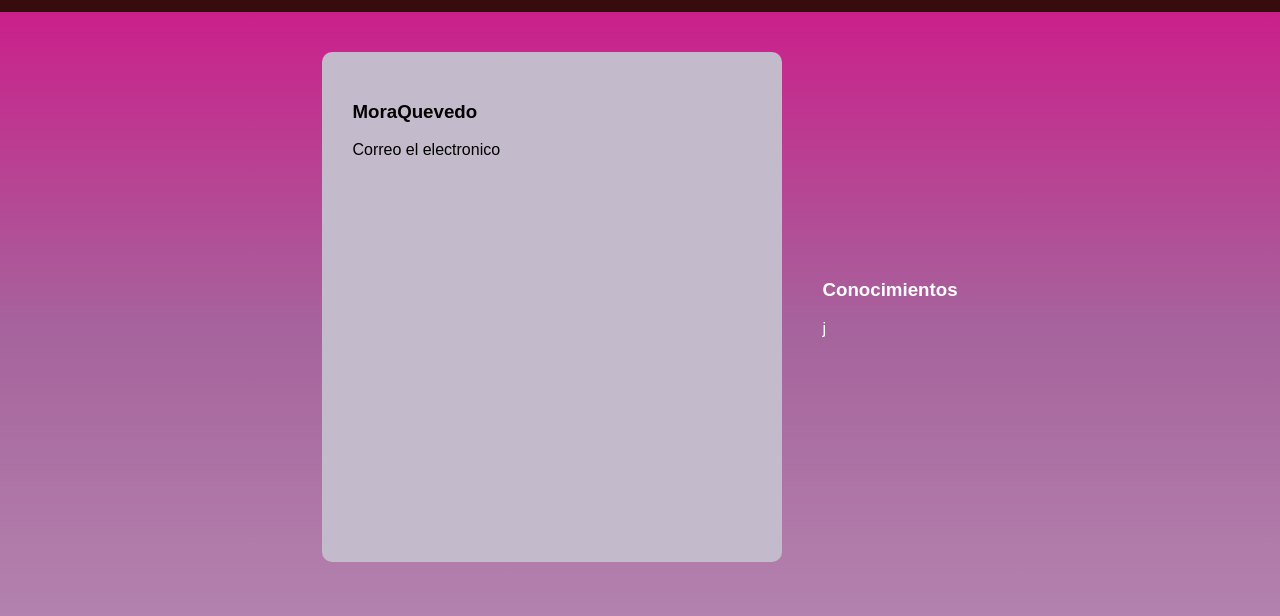
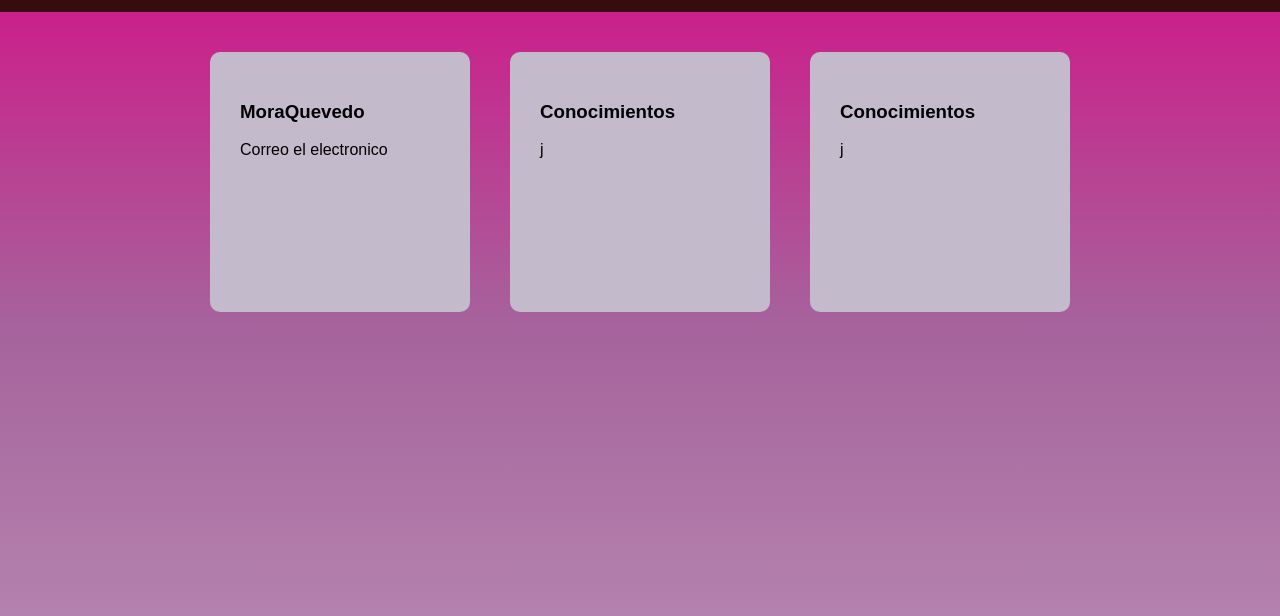
Before and after one commit to MoraQvd/portafolio, a plain HTML site: page index.html in a window 1280 px wide. Both pictures are taken after a click on the link "PROYECTOS". Shown: the part 72-688 px from the top of the page. Drawn offline with nearby package versions, Linux system fonts and the light colour scheme.

Commit message:
retoques

```diff
--- a/index.html
+++ b/index.html
@@ -258,6 +258,11 @@
                 <h3>Conocimientos</h3>
                 <p>j</p>
             </div>
+
+            <div class="seccion_proyectos3 seccion-4">
+              <h3>Conocimientos</h3>
+              <p>j</p>
+          </div>
         </div>
     </section>
 
--- a/styles.css
+++ b/styles.css
@@ -128,24 +128,27 @@ nav a:hover::after {
 
 }
 
-#dylan:hover {
+#mora:hover {
     color: rgba(40, 0, 142, 0.89); /* El color que deseas para resaltar la palabra */
     font-weight: bold; /* Opcional: puedes hacerla en negrita para un mayor efecto */
 }
 
-
-
-
-
-
+.seccion_autor1 {
+    background: #c3bbcc;
+    color: #000000;
+    border-radius: 10px;
+    padding: 10px;
+    height: 250px;
+    width: 250px;
+}
 
 .seccion_autor2 {
     background: #c3bbcc;
     color: #000000;
     border-radius: 10px;
-    padding: 10px;
-    height: 300px;
-    width: 300px;
+    padding: 40px;
+    height: 400px;
+    width: 450px;
 }
 
 .seccion_autor2 ul {
@@ -209,8 +212,26 @@ nav a:hover::after {
     color: rgb(0, 0, 0);
     border-radius: 10px;
     padding: 30px;
-    height: 450px;
-    width: 400px;
+    height: 200px;
+    width: 200px;
+}
+
+.seccion_proyectos2 {
+    background: #c3bbcc;
+    color: rgb(0, 0, 0);
+    border-radius: 10px;
+    padding: 30px;
+    height: 200px;
+    width: 200px;
+}
+
+.seccion_proyectos3 {
+    background: #c3bbcc;
+    color: rgb(0, 0, 0);
+    border-radius: 10px;
+    padding: 30px;
+    height: 200px;
+    width: 200px;
 }
 
 
```
